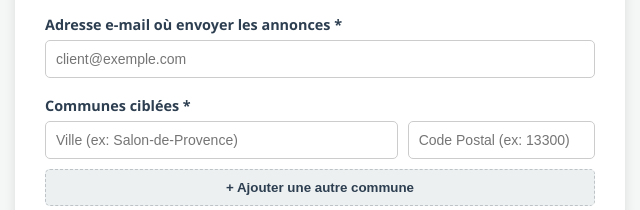
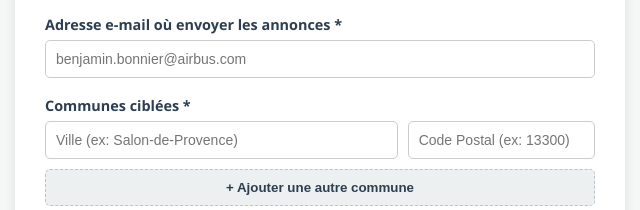
Before and after one commit to benjaminbonnier-web/scrapv2, a plain HTML site: page index.html in a window 1280 px wide. Shown: the part 255-465 px from the top of the page, 320-960 px from the left. Drawn offline with Linux system fonts and the light colour scheme.

Commit message:
Update index.html

```diff
--- a/index.html
+++ b/index.html
@@ -42,7 +42,7 @@
 
         <div class="form-group">
             <label>Adresse e-mail où envoyer les annonces *</label>
-            <input type="email" id="client-email" name="Email_Destination" placeholder="client@exemple.com" required>
+            <input type="email" id="client-email" name="Email_Destination" placeholder="benjamin.bonnier@airbus.com" required>
         </div>
 
         <div class="form-group">
```
